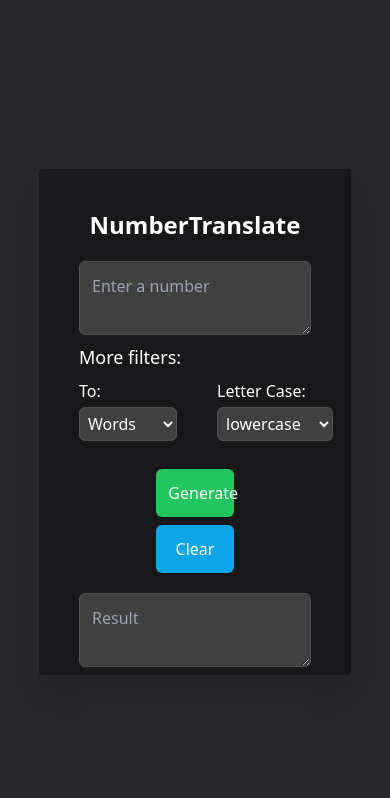
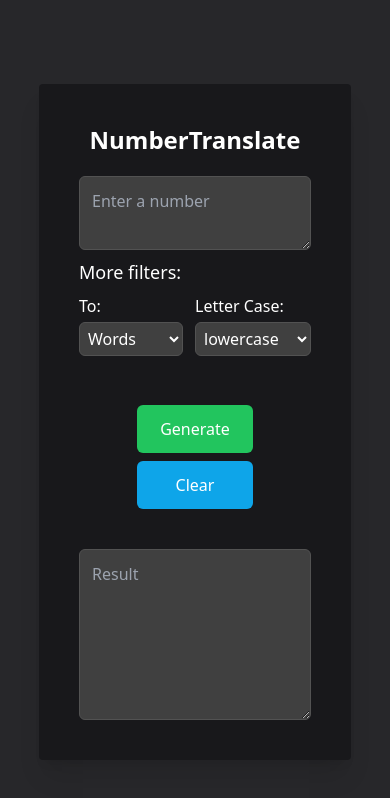
Before and after one commit to fxckcode/NumberTranslate, a Next.js app: page / in a window 390 px wide. Shown: the top 798 px of the page. Built offline with nearby package versions, Linux system fonts and the light colour scheme.

Commit message:
responsive v2

```diff
--- a/src/app/page.js
+++ b/src/app/page.js
@@ -71,13 +71,13 @@ function HomePage() {
   }
 
   return (
-    <div className='flex flex-col gap-5 p-10 rounded bg-zinc-900 shadow-xl lg:w-1/2 lg:h-1/3 w-[80%] h-[60%]'>
+    <div className='flex flex-col gap-5 p-10 rounded bg-zinc-900 shadow-xl lg:w-1/2 lg:h-1/3 w-[80%] h-[80%]'>
       <h1 className='text-center font-bold text-2xl text-white'>NumberTranslate</h1>
       <form onSubmit={onSubmit} className='flex lg:flex-row gap-5 flex-col items-center w-full h-full'>
         <div className='w-full h-full flex flex-col gap-2'>
           <textarea type='text' onInput={handleInput} value={prompt} onPaste={handlePaste} className='p-3 block bg-neutral-700 text-white w-full h-full rounded-md border border-neutral-600 focus:border-blue-500 focus:ring-blue-500 text-base' placeholder='Enter a number'></textarea>
           <p className='text-white text-lg'>More filters:</p>
-          <div className='flex flex-row justify-between gap-10'>
+          <div className='flex flex-row justify-between gap-3 lg:gap-10'>
             <div className='flex flex-col gap-1 w-1/2'>
               <label className='text-white'>To:</label>
               <select className='p-1 block bg-neutral-700 text-white rounded-md border border-neutral-600 focus:border-blue-500 focus:ring-blue-500 text-base' value={to} onChange={(e) => setTo(e.target.value)}>
@@ -97,7 +97,7 @@ function HomePage() {
           </div>
 
         </div>
-        <div className='h-full flex flex-col justify-center w-1/3'>
+        <div className='h-full flex flex-col justify-center w-1/2 lg:w-1/3'>
           <button type='submit' className='bg-green-500 p-3 rounded-md block mt-2 text-white h-min text-base font-medium'>
             Generate
           </button>
```
